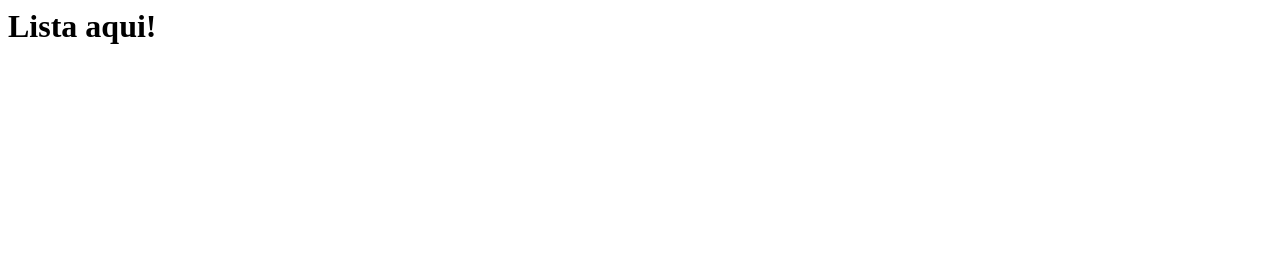
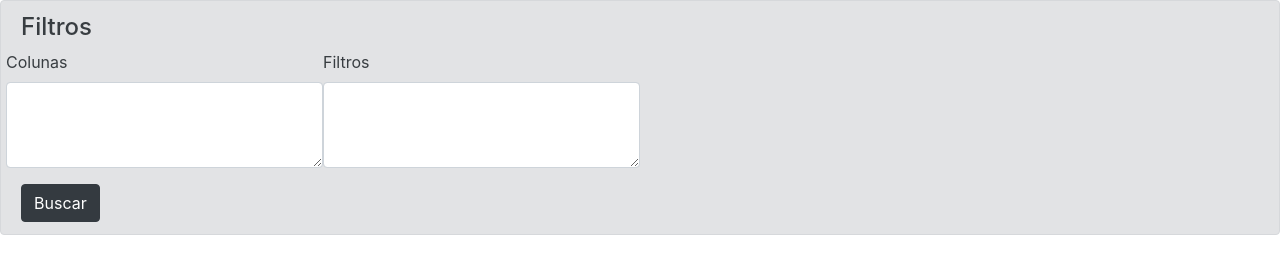
Before and after one commit to BrunoTuy/brunotuy.github.io, a plain HTML site: page lpainel/index.html in a window 1280 px wide. Drawn offline with nearby package versions, Linux system fonts and the light colour scheme.

Commit message:
painel leiloes

```diff
--- a/lpainel/index.html
+++ b/lpainel/index.html
@@ -1,8 +1,78 @@
-<html>
-	<head>
-		<title>Painel de Leilões</title>
-	</head>
-	<body>
-		<h1>Lista aqui!</h1>
-	</body>
+<!DOCTYPE html>
+<html lang="pt-br">
+  <head>
+    <meta charset="utf-8">
+    <meta name="robots" content="noindex">
+    <meta name="viewport" content="width=device-width, initial-scale=1, shrink-to-fit=no">
+
+    <link rel="stylesheet" href="https://stackpath.bootstrapcdn.com/bootstrap/4.1.3/css/bootstrap.min.css" integrity="sha384-MCw98/SFnGE8fJT3GXwEOngsV7Zt27NXFoaoApmYm81iuXoPkFOJwJ8ERdknLPMO" crossorigin="anonymous">
+
+    <script type="text/javascript">
+      function buscarLista() {
+        const inputColunas = document.getElementById("colunas").value;
+        const inputFiltro = document.getElementById("filtros").value;
+        const colunas = JSON.parse(inputColunas.trim().length < 2 ? '{ "original": false, "log": false }' : inputColunas);
+        const filtro = JSON.parse(inputFiltro.trim().length < 2 ? '{ "encerrado": {"$ne": true} }' : inputFiltro);
+        const xhttp = new XMLHttpRequest();
+
+        console.log('param', { colunas, filtro });
+
+        xhttp.onreadystatechange = function() {
+          if (this.readyState == 4 && this.status == 200) {
+            const response = JSON.parse(this.responseText);
+            let tbody = "";
+
+            console.log('----', response);
+
+            response.lista.forEach((i) => {
+              tbody += '<tr>';
+              tbody +=   `<td>${i.veiculo}</td>`;
+              tbody +=   `<td>${i.ano}</td>`;
+              tbody +=   `<td>R$ ${i.ultimoLanceValor}</td>`;
+              tbody +=   `<td>${i.localLote}</td>`;
+              tbody +=   `<td>${i.situacao}</td>`;
+              tbody +=   `<td>${JSON.stringify(i.registro)}</td>`;
+              tbody += '</tr>';
+            });
+
+            document.getElementById("colunas").value = JSON.stringify(response.colunas);
+            document.getElementById("filtros").value = JSON.stringify(response.filtro);
+            document.getElementById("tableCorpo").innerHTML = tbody
+          }
+        };
+        xhttp.open("POST", "http://192.168.0.4:8181/list", true);
+        xhttp.setRequestHeader("Content-Type", "application/json;charset=UTF-8");
+        xhttp.setRequestHeader('Access-Control-Allow-Origin', 'http://localhost');
+        xhttp.setRequestHeader('Access-Control-Allow-Methods', 'GET, POST, OPTIONS, PUT, PATCH, DELETE');
+        xhttp.setRequestHeader('Access-Control-Allow-Headers', 'Access-Control-Allow-Headers, Origin,Accept, X-Requested-With, Content-Type, Access-Control-Request-Method, Access-Control-Request-Headers');
+        xhttp.send(JSON.stringify({ colunas, filtro }));
+      }
+    </script>
+
+    <title>Painel de Leilões</title>
+  </head>
+  <body>
+    <div class="alert alert-secondary">
+      <h4>Filtros</h4>
+      <form>
+        <div class="row">
+          <div class="form-group w-25">
+            <label for="exampleFormControlTextarea1">Colunas</label>
+            <textarea class="form-control" id="colunas" rows="3"></textarea>
+          </div>
+          <div class="form-group w-25">
+            <label for="exampleFormControlTextarea1">Filtros</label>
+            <textarea class="form-control" id="filtros" rows="3"></textarea>
+          </div>
+        </div>
+
+        <button type="button" class="btn btn-dark" onclick="buscarLista()">Buscar</button>
+      </form>
+      <table>
+        <thead></thead>
+        <tbody id="tableCorpo"></tbody>
+      </table>
+    </div>
+    <div id="demo"></div>
+  </body>
 </html>
```
